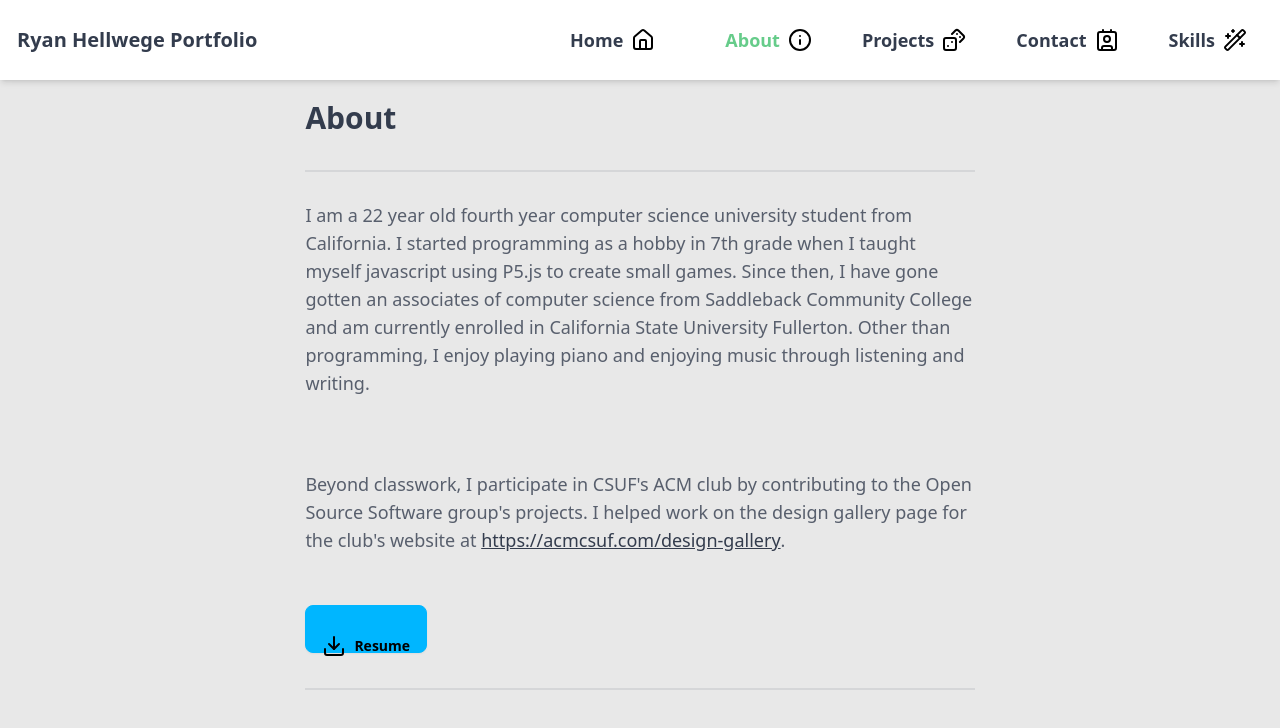
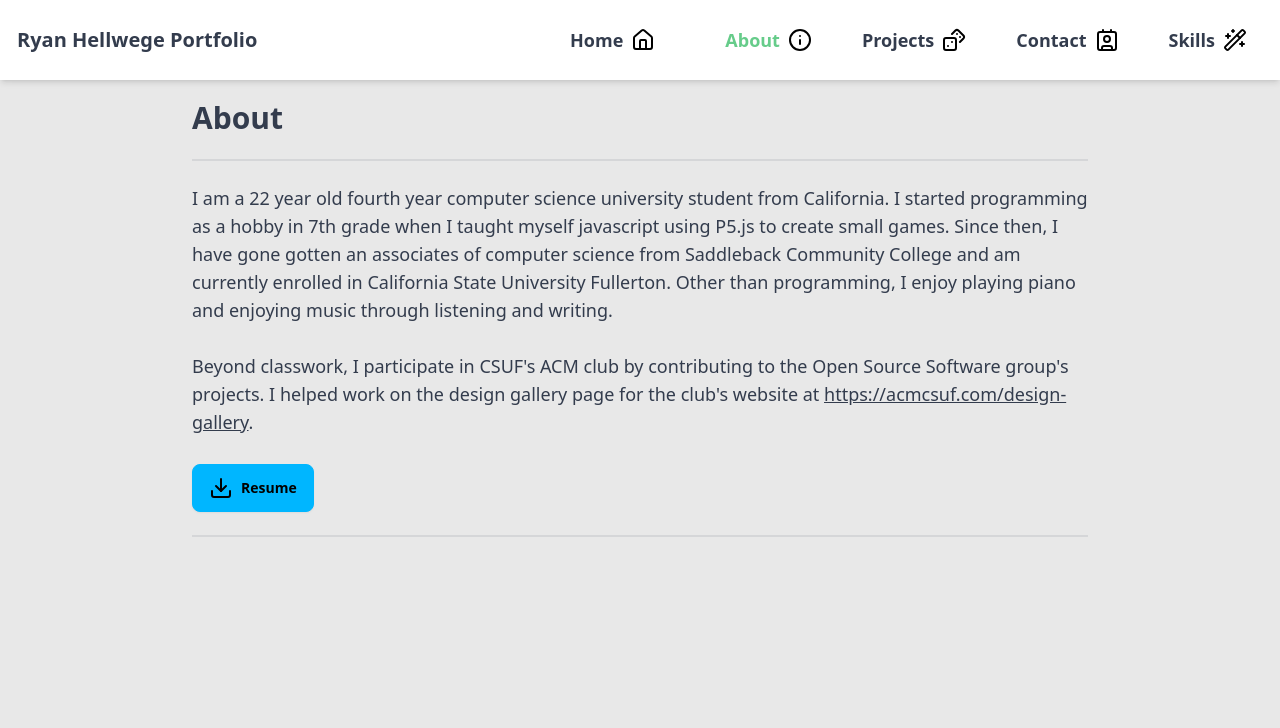
Before and after one commit to rhellwege/Portfolio-CPSC349, a SvelteKit app: page /about in a window 1280 px wide. Shown: the top 728 px of the page. Built offline with nearby package versions, Linux system fonts and the light colour scheme.

Commit message:
about page formatting

```diff
--- a/src/routes/about/+page.svelte
+++ b/src/routes/about/+page.svelte
@@ -5,7 +5,7 @@
     <title>Ryan Hellwege Portfolio | About</title>
 </svelte:head>
 
-<article id="main" class="prose mx-auto text-lg">
+<article id="main" class="mx-auto text-lg">
     <h1 id="title" class="font-bold text-3xl pt-5">About</h1>
     <div class="divider"></div>
     <p>
--- a/src/routes/contact/+page.svelte
+++ b/src/routes/contact/+page.svelte
@@ -5,16 +5,16 @@
     <title>Ryan Hellwege Portfolio | Contact</title>
 </svelte:head>
 
-<div id="main" class="mx-auto text-lg prose">
+<div id="main" class="mx-auto text-lg">
     <h1 id="title" class="font-bold text-3xl text-center py-5">Contact Me</h1>
     <br />
     <br />
-    <div class="flex flex-col md:flex-row justify-evenly gap-5">
+    <div class="flex flex-col justify-evenly gap-5">
         <a
-            class="flex-1 border-2 border-black bg-white p-6 rounded"
+            class="flex-1 border-2 border-black bg-white p-6 rounded flex flex-row gap-4"
             href="https://www.linkedin.com/in/ryan-hellwege-461b79289/"
         >
-            <img src="/icons/linkedin.svg" alt="" />
+            <img width="40" src="/icons/linkedin.svg" alt="" />
             <h2 class="font-bold text-lg">
                 Linkedin: <span class="link"
                     >https://www.linkedin.com/in/ryan-hellwege-461b79289/</span
@@ -22,10 +22,10 @@
             </h2>
         </a>
         <a
-            class="flex-1 border-2 border-black bg-white p-6 rounded"
+            class="flex-1 border-2 border-black bg-white p-6 rounded flex flex-row gap-4"
             href="https://github.com/rhellwege"
         >
-            <img src="/icons/github.svg" alt="" />
+            <img width="40" src="/icons/github.svg" alt="" />
             <h2 class="font-bold text-lg">
                 Github: <span class="link">https://github.com/rhellwege</span>
             </h2>
@@ -59,7 +59,9 @@
 
 <style>
     #main {
-        width: 70vw;
+        max-width: 700px;
+        padding-right: 20px;
+        padding-left: 20px;
     }
 
     .form-container {
```
